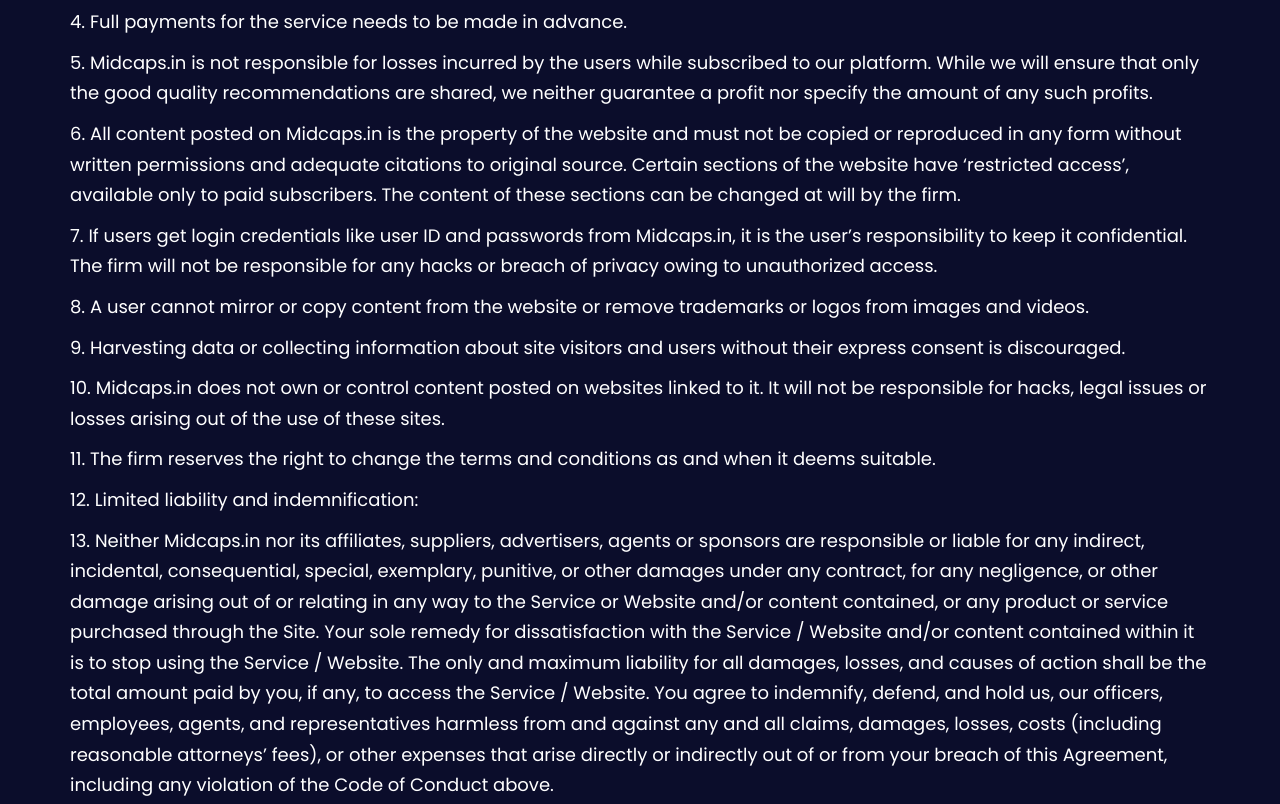
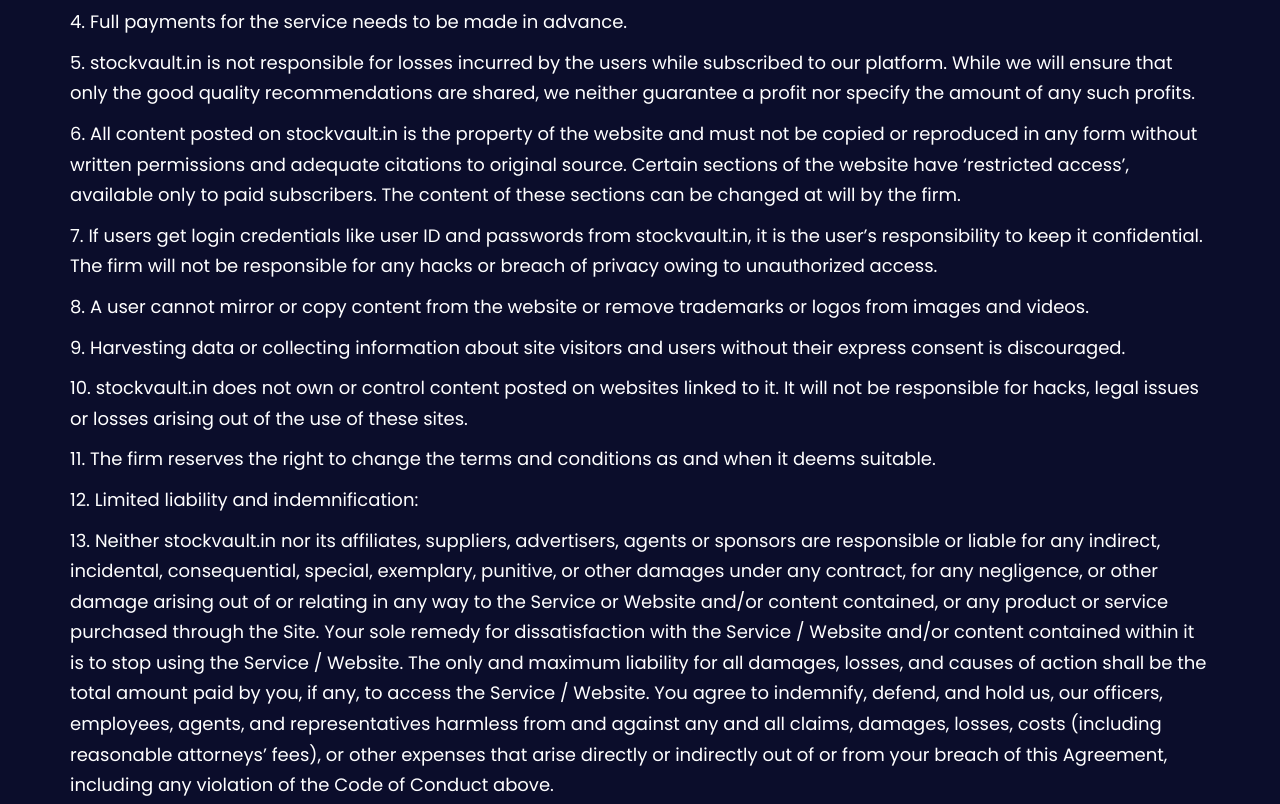
Before and after one commit to jscoderboy/updated_smartsignal, a plain HTML site: page terms-conditions.html in a window 1280 px wide. Shown: the part 450-1254 px from the top of the page. Drawn offline with Linux system fonts and the light colour scheme.

Commit message:
change site name

```diff
--- a/terms-conditions.html
+++ b/terms-conditions.html
@@ -68,25 +68,25 @@
           <p>4. Full payments for the service needs to be made in advance.</p>
 
           <p>
-            5. Midcaps.in is not responsible for losses incurred by the users
+            5. stockvault.in is not responsible for losses incurred by the users
             while subscribed to our platform. While we will ensure that only the
             good quality recommendations are shared, we neither guarantee a
             profit nor specify the amount of any such profits.
           </p>
 
           <p>
-            6. All content posted on Midcaps.in is the property of the website
-            and must not be copied or reproduced in any form without written
-            permissions and adequate citations to original source. Certain
-            sections of the website have ‘restricted access’, available only to
-            paid subscribers. The content of these sections can be changed at
-            will by the firm.
+            6. All content posted on stockvault.in is the property of the
+            website and must not be copied or reproduced in any form without
+            written permissions and adequate citations to original source.
+            Certain sections of the website have ‘restricted access’, available
+            only to paid subscribers. The content of these sections can be
+            changed at will by the firm.
           </p>
           <p>
             7. If users get login credentials like user ID and passwords from
-            Midcaps.in, it is the user’s responsibility to keep it confidential.
-            The firm will not be responsible for any hacks or breach of privacy
-            owing to unauthorized access.
+            stockvault.in, it is the user’s responsibility to keep it
+            confidential. The firm will not be responsible for any hacks or
+            breach of privacy owing to unauthorized access.
           </p>
           <p>
             8. A user cannot mirror or copy content from the website or remove
@@ -97,7 +97,7 @@
             users without their express consent is discouraged.
           </p>
           <p>
-            10. Midcaps.in does not own or control content posted on websites
+            10. stockvault.in does not own or control content posted on websites
             linked to it. It will not be responsible for hacks, legal issues or
             losses arising out of the use of these sites.
           </p>
@@ -107,17 +107,17 @@
           </p>
           <p>12. Limited liability and indemnification:</p>
           <p>
-            13. Neither Midcaps.in nor its affiliates, suppliers, advertisers,
-            agents or sponsors are responsible or liable for any indirect,
-            incidental, consequential, special, exemplary, punitive, or other
-            damages under any contract, for any negligence, or other damage
-            arising out of or relating in any way to the Service or Website
-            and/or content contained, or any product or service purchased
-            through the Site. Your sole remedy for dissatisfaction with the
-            Service / Website and/or content contained within it is to stop
-            using the Service / Website. The only and maximum liability for all
-            damages, losses, and causes of action shall be the total amount paid
-            by you, if any, to access the Service / Website. You agree to
+            13. Neither stockvault.in nor its affiliates, suppliers,
+            advertisers, agents or sponsors are responsible or liable for any
+            indirect, incidental, consequential, special, exemplary, punitive,
+            or other damages under any contract, for any negligence, or other
+            damage arising out of or relating in any way to the Service or
+            Website and/or content contained, or any product or service
+            purchased through the Site. Your sole remedy for dissatisfaction
+            with the Service / Website and/or content contained within it is to
+            stop using the Service / Website. The only and maximum liability for
+            all damages, losses, and causes of action shall be the total amount
+            paid by you, if any, to access the Service / Website. You agree to
             indemnify, defend, and hold us, our officers, employees, agents, and
             representatives harmless from and against any and all claims,
             damages, losses, costs (including reasonable attorneys’ fees), or
@@ -182,7 +182,7 @@
           </div>
         </div>
         <div class="copyright">
-          <p>&copy; 2024 Smartsignal</p>
+          <p>&copy; 2024 StockVault</p>
         </div>
       </div>
     </footer>
```
Also changed, not shown: index.html (+5 -3 lines), privacy-policy.html (+7 -7 lines).
